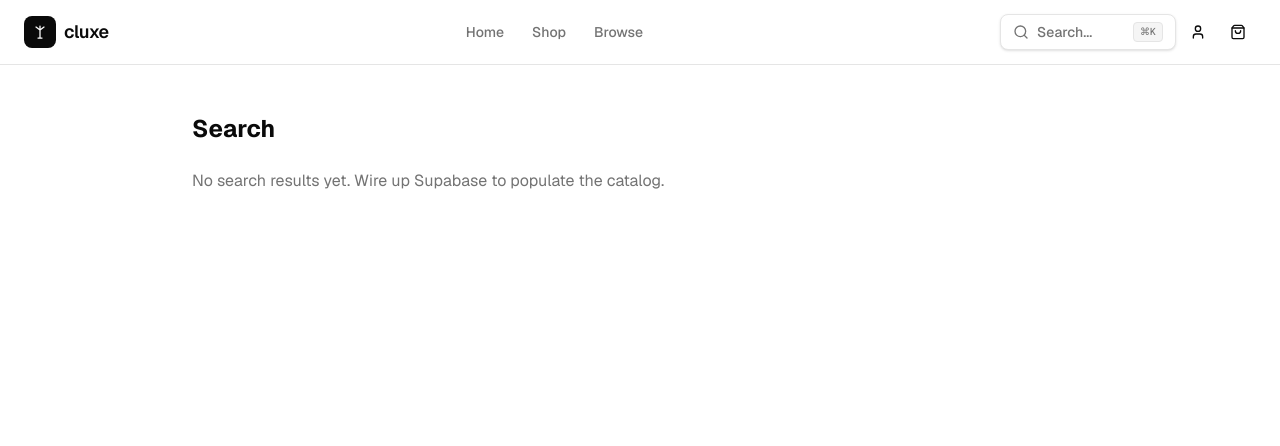
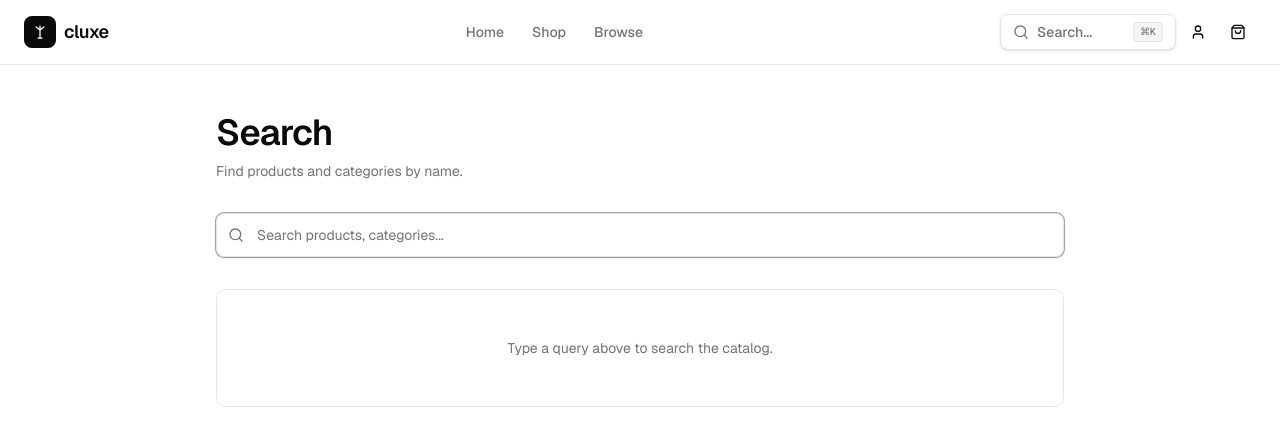
Before and after one commit to Cornelius34-ai/cluxe-store, a Next.js app: page /search in a window 1280 px wide. Shown: the top 446 px of the page. Built offline with nearby package versions, Linux system fonts and the light colour scheme.

Commit message:
Wire /search page to live Supabase data with shared index module

```diff
--- a/src/app/api/search/route.ts
+++ b/src/app/api/search/route.ts
@@ -1,52 +1,5 @@
 import { NextRequest, NextResponse } from "next/server";
-import { getCategories, getFeaturedProducts } from "@/lib/supabase/queries";
-
-type Suggestion = {
-  type: "product" | "category";
-  slug: string;
-  title: string;
-  subtitle?: string;
-};
-
-// Lightweight in-process cache so repeated keystrokes don't hit Supabase every time.
-let cache: { data: Suggestion[]; ts: number } | null = null;
-const CACHE_TTL_MS = 30_000;
-
-async function buildIndex(): Promise<Suggestion[]> {
-  if (cache && Date.now() - cache.ts < CACHE_TTL_MS) return cache.data;
-
-  const [categories, products] = await Promise.all([
-    getCategories(),
-    getFeaturedProducts(50),
-  ]);
-
-  const out: Suggestion[] = [
-    ...categories.map((c) => ({
-      type: "category" as const,
-      slug: c.slug,
-      title: c.name,
-      subtitle: "Category",
-    })),
-    ...products.map((p) => ({
-      type: "product" as const,
-      slug: p.slug,
-      title: p.title,
-      subtitle: `$${(p.retail_price_cents / 100).toFixed(2)}`,
-    })),
-  ];
-
-  cache = { data: out, ts: Date.now() };
-  return out;
-}
-
-function score(s: Suggestion, q: string): number {
-  const ql = q.toLowerCase();
-  const t = s.title.toLowerCase();
-  if (t === ql) return 1000;
-  if (t.startsWith(ql)) return 500;
-  if (t.includes(ql)) return 100;
-  return 0;
-}
+import { buildSearchIndex, searchSuggestions } from "@/lib/search-index";
 
 export async function GET(request: NextRequest) {
   const q = (request.nextUrl.searchParams.get("q") ?? "").trim();
@@ -54,13 +7,7 @@ export async function GET(request: NextRequest) {
     return NextResponse.json({ results: [] });
   }
 
-  const index = await buildIndex();
-  const ranked = index
-    .map((s) => ({ s, sc: score(s, q) }))
-    .filter((r) => r.sc > 0)
-    .sort((a, b) => b.sc - a.sc)
-    .slice(0, 8)
-    .map((r) => r.s);
-
-  return NextResponse.json({ results: ranked });
+  const index = await buildSearchIndex();
+  const results = searchSuggestions(index, q, 8);
+  return NextResponse.json({ results });
 }
--- a/src/app/search/page.tsx
+++ b/src/app/search/page.tsx
@@ -1,19 +1,102 @@
+import Link from "next/link";
+import { Search } from "lucide-react";
+
+import { buildSearchIndex, searchSuggestions } from "@/lib/search-index";
+import { Reveal } from "@/components/Reveal";
+import { cn } from "@/lib/utils";
+
+export const dynamic = "force-dynamic";
+
 export const metadata = {
-  title: "Search",
-  description: "Search products",
+  title: "Search — cluxe",
+  description: "Search products and categories.",
 };
 
-export default function SearchPage() {
+export default async function SearchPage({
+  searchParams,
+}: {
+  searchParams: Promise<{ q?: string }>;
+}) {
+  const { q = "" } = await searchParams;
+  const query = q.trim();
+
+  const results = query
+    ? searchSuggestions(await buildSearchIndex(), query, 24)
+    : [];
+
   return (
-    <section className="py-12">
-      <div className="mx-auto max-w-4xl">
-        <h1 className="text-2xl font-bold text-foreground mb-6">
-          Search
-        </h1>
-        <p className="text-muted-foreground mb-8">
-          No search results yet. Wire up Supabase to populate the catalog.
+    <main className="mx-auto w-full max-w-4xl px-6 py-12">
+      <Reveal>
+        <h1 className="text-4xl font-semibold tracking-tight">Search</h1>
+        <p className="mt-2 text-sm text-muted-foreground">
+          Find products and categories by name.
         </p>
+      </Reveal>
+
+      <Reveal delay={0.05}>
+        <form action="/search" method="GET" className="relative mt-8">
+          <Search className="pointer-events-none absolute left-3 top-1/2 h-4 w-4 -translate-y-1/2 text-muted-foreground" />
+          <input
+            type="search"
+            name="q"
+            defaultValue={query}
+            placeholder="Search products, categories..."
+            className={cn(
+              "h-11 w-full rounded-md border border-input bg-background pl-10 pr-3 text-sm shadow-sm",
+              "placeholder:text-muted-foreground",
+              "focus-visible:outline-none focus-visible:ring-1 focus-visible:ring-ring"
+            )}
+            autoFocus
+          />
+        </form>
+      </Reveal>
+
+      <div className="mt-8">
+        {!query && (
+          <div className="rounded-lg border bg-card p-12 text-center text-sm text-muted-foreground">
+            Type a query above to search the catalog.
+          </div>
+        )}
+
+        {query && results.length === 0 && (
+          <div className="rounded-lg border bg-card p-12 text-center text-sm text-muted-foreground">
+            No results for &quot;{query}&quot;
+          </div>
+        )}
+
+        {results.length > 0 && (
+          <>
+            <p className="text-xs uppercase tracking-wider text-muted-foreground">
+              {results.length} {results.length === 1 ? "result" : "results"} for &quot;{query}&quot;
+            </p>
+            <ul className="mt-4 divide-y rounded-lg border bg-card">
+              {results.map((r, i) => (
+                <Reveal as="li" key={`${r.type}-${r.slug}`} delay={i * 0.03} className="block">
+                  <Link
+                    href={r.type === "product" ? `/product/${r.slug}` : `/category/${r.slug}`}
+                    className="flex items-center gap-4 px-4 py-3 transition-colors hover:bg-accent"
+                  >
+                    <div className="grid h-10 w-10 shrink-0 place-items-center rounded-md bg-muted text-xs font-medium uppercase">
+                      {r.type === "product" ? "P" : "C"}
+                    </div>
+                    <div className="min-w-0 flex-1">
+                      <div className="truncate text-sm font-medium">{r.title}</div>
+                      {r.subtitle && (
+                        <div className="truncate text-xs text-muted-foreground">
+                          {r.subtitle}
+                        </div>
+                      )}
+                    </div>
+                    <div className="text-xs uppercase tracking-wide text-muted-foreground">
+                      {r.type}
+                    </div>
+                  </Link>
+                </Reveal>
+              ))}
+            </ul>
+          </>
+        )}
       </div>
-    </section>
+    </main>
   );
 }
--- /dev/null
+++ b/src/lib/search-index.ts
@@ -0,0 +1,62 @@
+import { getCategories, getFeaturedProducts } from "@/lib/supabase/queries";
+
+export type Suggestion = {
+  type: "product" | "category";
+  slug: string;
+  title: string;
+  subtitle?: string;
+};
+
+let cache: { data: Suggestion[]; ts: number } | null = null;
+const CACHE_TTL_MS = 30_000;
+
+export async function buildSearchIndex(): Promise<Suggestion[]> {
+  if (cache && Date.now() - cache.ts < CACHE_TTL_MS) return cache.data;
+
+  const [categories, products] = await Promise.all([
+    getCategories(),
+    getFeaturedProducts(50),
+  ]);
+
+  const out: Suggestion[] = [
+    ...categories.map((c) => ({
+      type: "category" as const,
+      slug: c.slug,
+      title: c.name,
+      subtitle: "Category",
+    })),
+    ...products.map((p) => ({
+      type: "product" as const,
+      slug: p.slug,
+      title: p.title,
+      subtitle: `$${(p.retail_price_cents / 100).toFixed(2)}`,
+    })),
+  ];
+
+  cache = { data: out, ts: Date.now() };
+  return out;
+}
+
+export function scoreSuggestion(s: Suggestion, q: string): number {
+  const ql = q.toLowerCase();
+  const t = s.title.toLowerCase();
+  if (t === ql) return 1000;
+  if (t.startsWith(ql)) return 500;
+  if (t.includes(ql)) return 100;
+  return 0;
+}
+
+export function searchSuggestions(
+  index: Suggestion[],
+  q: string,
+  limit = 8
+): Suggestion[] {
+  const ql = q.trim();
+  if (!ql) return [];
+  return index
+    .map((s) => ({ s, sc: scoreSuggestion(s, ql) }))
+    .filter((r) => r.sc > 0)
+    .sort((a, b) => b.sc - a.sc)
+    .slice(0, limit)
+    .map((r) => r.s);
+}
```
